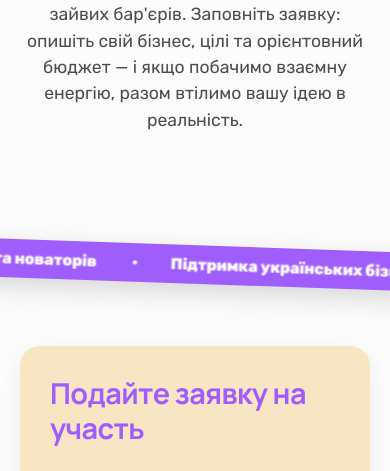
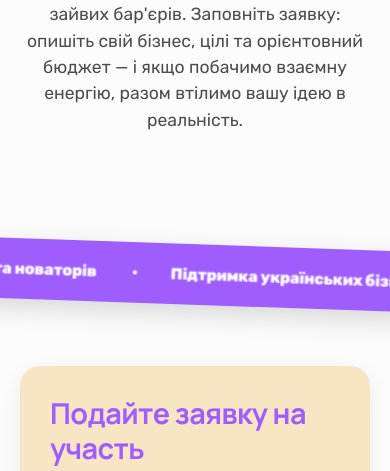
Before and after one commit to BonisOleg/prometeyLabs, a Django app: template prometei/templates/prometei/promin.html in a window 390 px wide. Shown: the part 606-1077 px from the top of the page. Run offline with Django 5.2, Linux system fonts and the light colour scheme; the template is opened without the code that fills it, so the values that code supplies are empty.

Commit message:
Mobile Runline

```diff
--- a/prometei/static/prometei/css/promin.css
+++ b/prometei/static/prometei/css/promin.css
@@ -445,7 +445,7 @@
     }
 
     .animated-tape--promin {
-        padding: 6px 0;
+        padding: 1rem 0;
     }
 
     .animated-tape--promin .animated-tape__wrapper {
```
